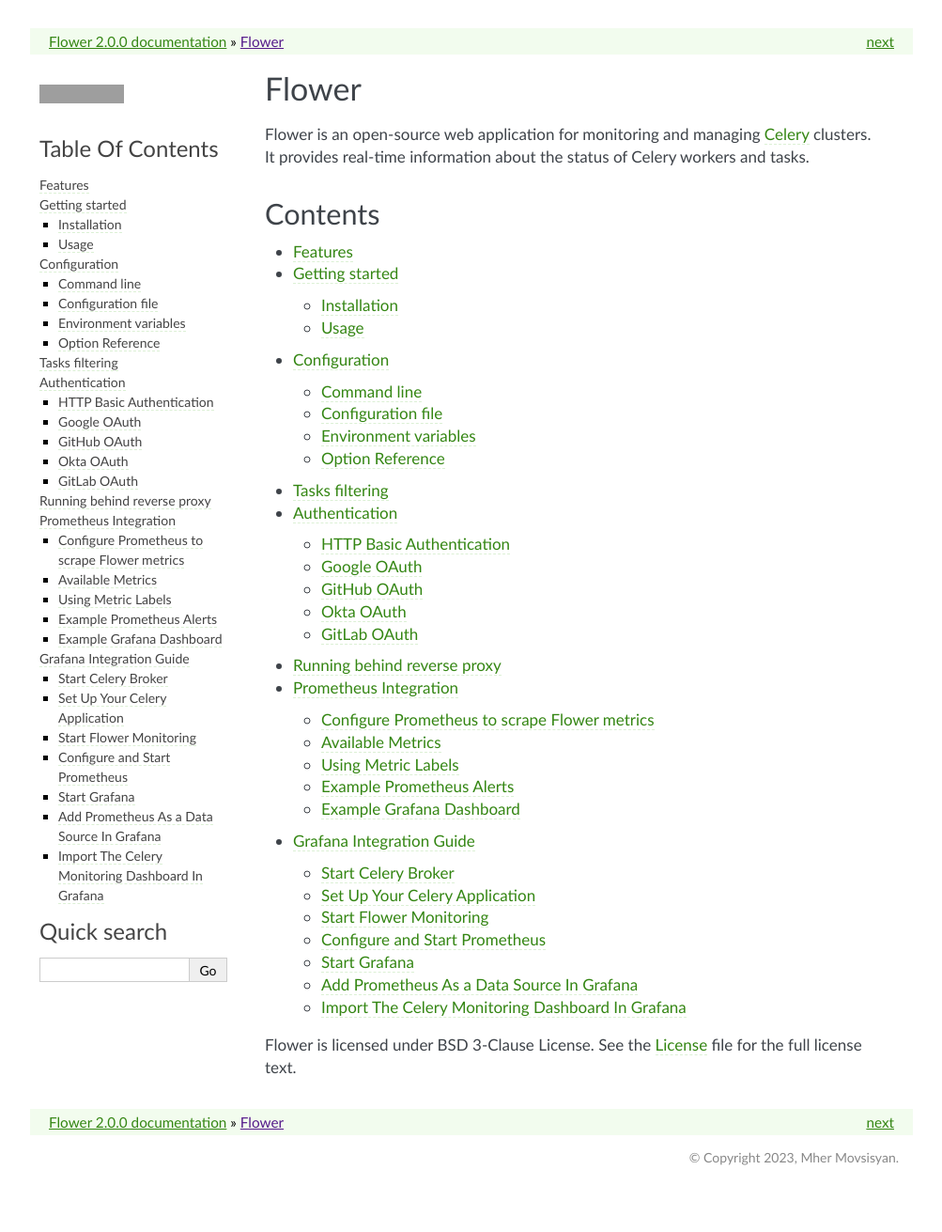
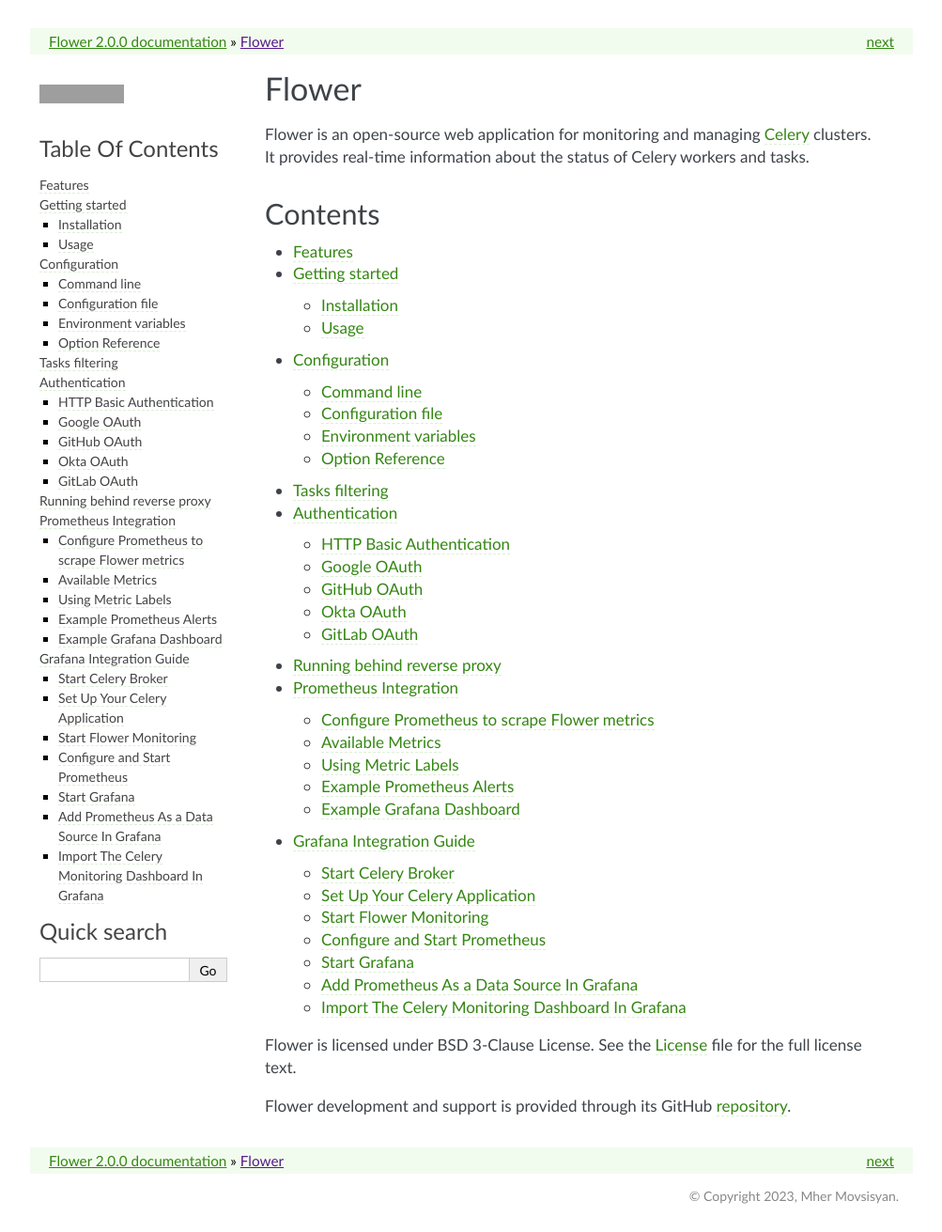
Before and after one commit to mher/flower, a Sphinx documentation site: the page built from docs/index.rst, in a window 1280 px wide. Shown: the whole page at 94% size, without its empty margins (138-1141 px from the left). Built offline with Sphinx 7.4.7, drawn with Linux system fonts in a browser that asks for light colours; pages that are not in the unit, such as notebooks, are missing from menus; before the commit the page ends 1270 px from its top, so only the background shows below that; grey boxes are pictures that could not be loaded.

Commit message:
Update index.rst to include link to GitHub repo
I spent too much time looking for the Flower homepage in the readthedocs site. :)

```diff
--- a/docs/index.rst
+++ b/docs/index.rst
@@ -24,4 +24,7 @@
 Flower is licensed under BSD 3-Clause License.
 See the `License`_ file for the full license text.
 
+Flower development and support is provided through its GitHub `repository`_.
+
 .. _`License`: https://github.com/mher/flower/blob/master/LICENSE
+.. _`repository`: https://github.com/mher/flower
```
